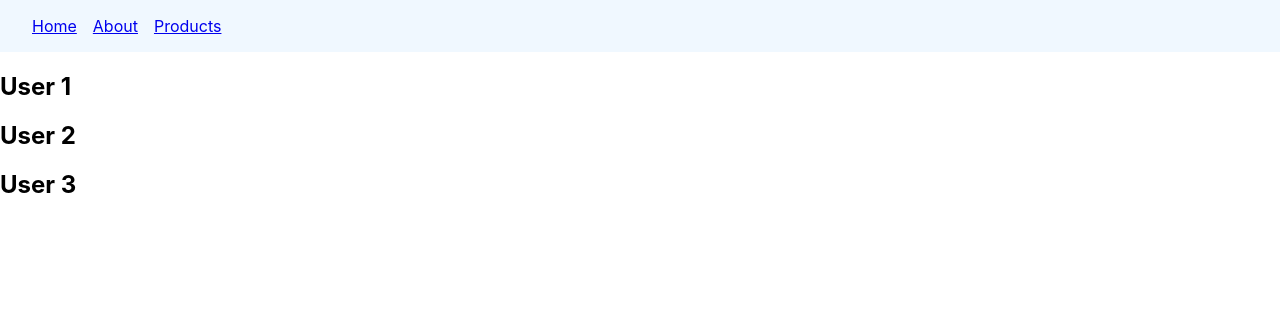
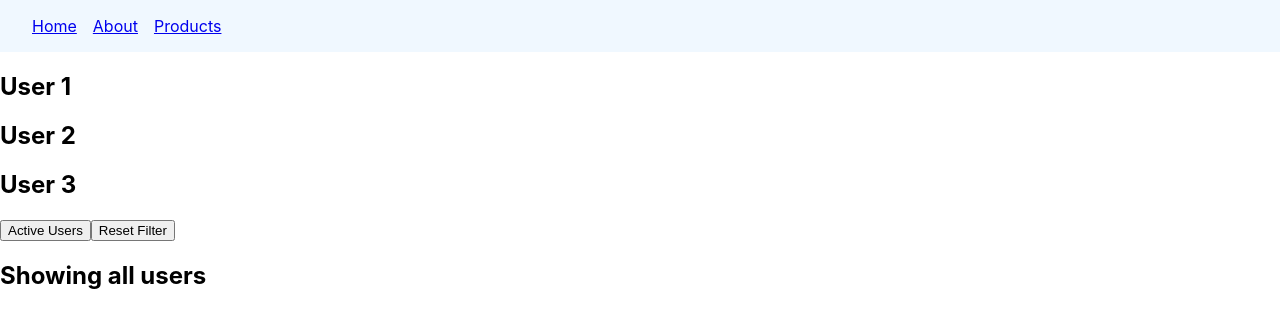
Before and after one commit to aniket7515/REACT-ROUTER-DOM, a React (Create React App) app: page /users in a window 1280 px wide. Shown: the top 328 px of the page. Built offline with nearby package versions, Linux system fonts and the light colour scheme.

Commit message:
Search Params

```diff
--- a/src/components/Users.jsx
+++ b/src/components/Users.jsx
@@ -1,7 +1,9 @@
 import React from 'react'
-import {Outlet} from 'react-router-dom'
+import {Outlet,useSearchParams} from 'react-router-dom'
 
 const Users = () => {
+    const [searchParams, setSearchParams]= useSearchParams()
+    const showActiveUsers= searchParams.get('filter') === 'active'
   return (
     <div>
         <h2>User 1</h2>
@@ -9,6 +11,13 @@
         <h2>User 3</h2>
 
         <Outlet/>
+        <div>
+            <button onClick={()=> setSearchParams({ filter: 'active'})}>Active Users</button>
+            <button onClick={()=> setSearchParams({})}>Reset Filter</button>
+        </div>
+        {
+            showActiveUsers ? (<h2>Showing active users</h2>):(<h2>Showing all users</h2>)
+        }
     </div>
   )
 }
```
